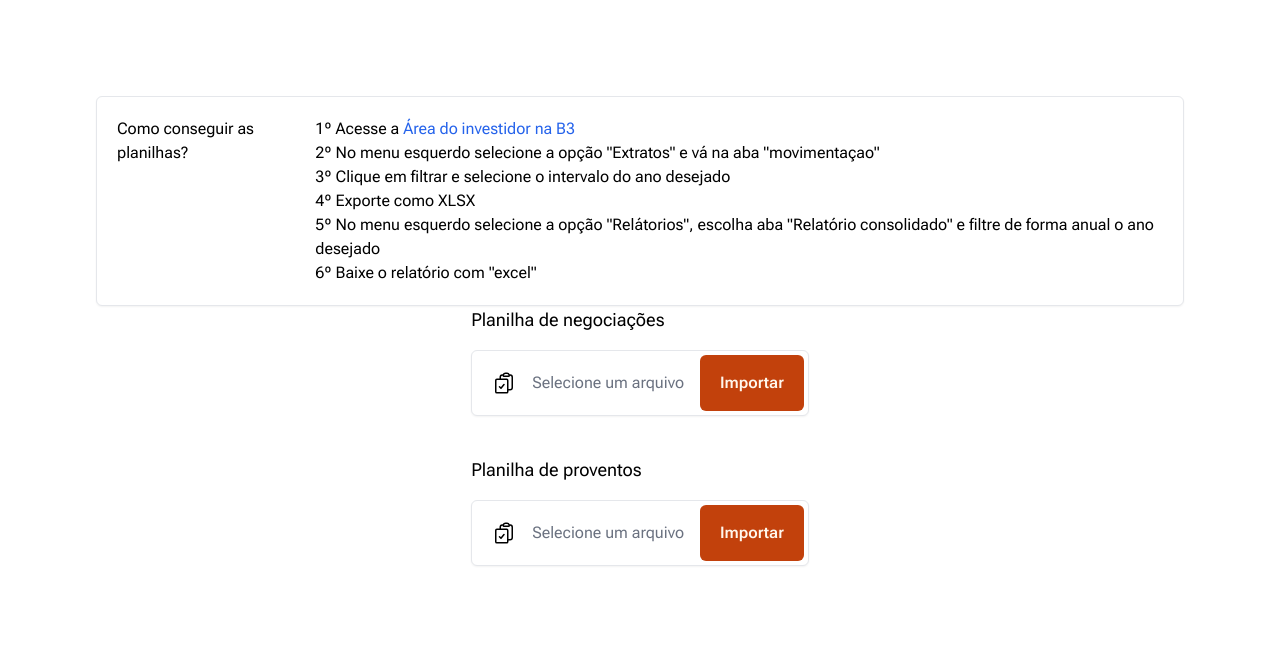
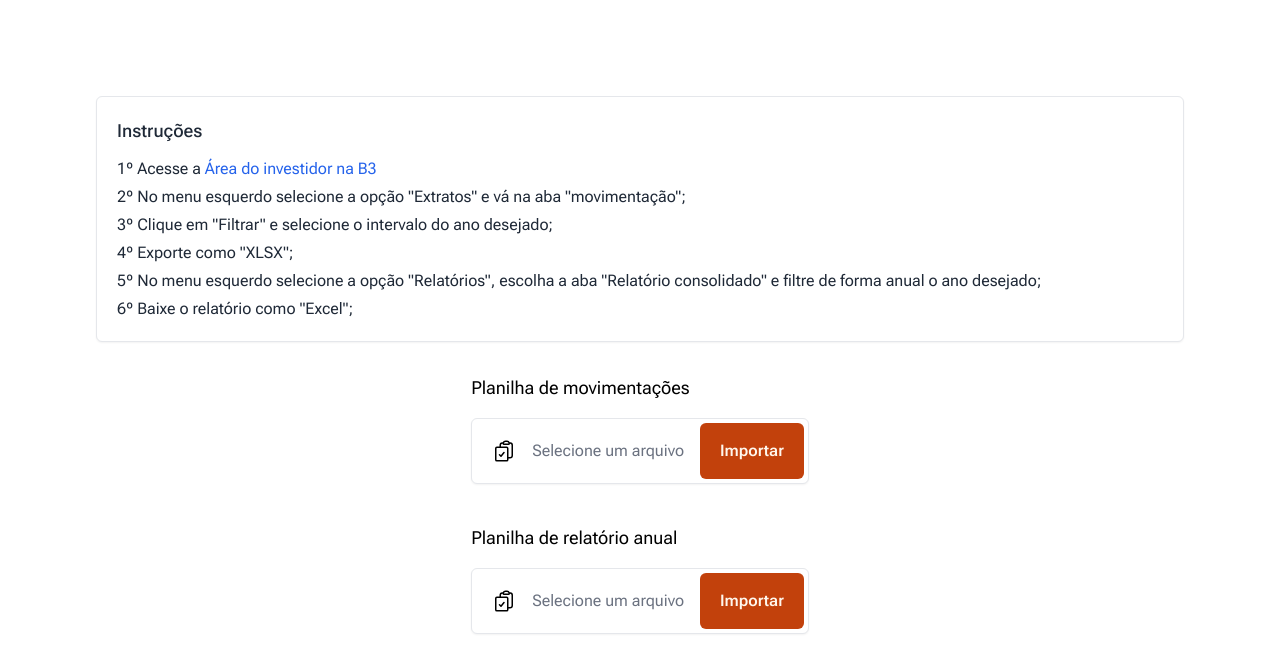
Before and after one commit to BrunoBatalha/IRPF-Easy, a Next.js app: page / in a window 1280 px wide. Shown: the top 672 px of the page. Built offline with nearby package versions, Linux system fonts and the light colour scheme.

Commit message:
feat: add instructions

```diff
--- a/src/app/dados/page.tsx
+++ b/src/app/dados/page.tsx
@@ -120,12 +120,14 @@ export default function Home() {
                             <li>2º Selecione as opções  “Grupo 3 - Participações Societárias” e “Código 1 - Ações (inclusive as listadas em bolsa)”</li>
                         </ol>
 
-                        <span>Levando em conta a tabela a baixo, preencha:</span>
+                        <span>Levando em conta a tabela do menu {'"ações"'}, preencha:</span>
                         <ol>
                             <li>1º Em “código de negociação” coloque o Código;</li>
                             <li>2º Em “CNPJ” coloque o CNPJ;</li>
                             <li>3º Em “Discriminação” coloque o “Discriminante”;</li>
                             <li>4º Em “Valor em 31/12/(ultimo ano) R$” coloque o Custo médio total;</li>
+                            <li>5º Clique em {'"INCLUIR REND. ISENTO"'} coloque o valor de Rendimentos;</li>
+                            <li>6º Clique em {'"INCLUIR REND. EXCLUSIVO"'} coloque o valor de Juros sobre capital próprio;</li>
                         </ol>
                     </div>
                 </Card>
--- a/src/app/page.tsx
+++ b/src/app/page.tsx
@@ -63,28 +63,28 @@ export default function Page() {
 
   return (
     <main className="min-h-screen p-24">
-      <Card>
-        Como conseguir as planilhas?
+      <Card className="flex-col gap-3 mb-8 text-gray-800">
+        <h1 className="text-lg font-medium">Instruções</h1>
         <ol>
-          <li>1º Acesse a <a href="https://www.investidor.b3.com.br/" target="_blank" className="inline-flex text-blue-600 hover:text-blue-900 hover:underline">Área do investidor na B3</a></li>
-          <li>2º No menu esquerdo selecione a opção &quot;Extratos&quot; e vá na aba &quot;movimentaçao&quot;</li>
-          <li>3º Clique em filtrar e selecione o intervalo do ano desejado</li>
-          <li>4º Exporte como XLSX</li>
-          <li>5º No menu esquerdo selecione a opção &quot;Relátorios&quot;, escolha aba &quot;Relatório consolidado&quot; e filtre de forma anual o ano desejado</li>
-          <li>6º Baixe o relatório com &quot;excel&quot;</li>
+          <li className="mb-1">1º Acesse a <a href="https://www.investidor.b3.com.br/" target="_blank" className="inline-flex text-blue-600 hover:text-blue-900 hover:underline">Área do investidor na B3</a></li>
+          <li className="mb-1">2º No menu esquerdo selecione a opção &quot;Extratos&quot; e vá na aba &quot;movimentação&quot;;</li>
+          <li className="mb-1">3º Clique em &quot;Filtrar&quot; e selecione o intervalo do ano desejado;</li>
+          <li className="mb-1">4º Exporte como &quot;XLSX&quot;;</li>
+          <li className="mb-1">5º No menu esquerdo selecione a opção &quot;Relatórios&quot;, escolha a aba &quot;Relatório consolidado&quot; e filtre de forma anual o ano desejado;</li>
+          <li>6º Baixe o relatório como &quot;Excel&quot;;</li>
         </ol>
       </Card>
 
       <div className="flex place-items-center gap-10 flex-col">
         <section>
-          <div className="text-lg mb-4">Planilha de negociações</div>
+          <div className="text-lg mb-4">Planilha de movimentações</div>
           <Card className="!p-1 max-w-max">
             <InputFile onChange={onChangeFileStockAndFiis} value={fileStocksAndFiis} labelId="fileStock" />
           </Card>
         </section>
 
         <section>
-          <div className="text-lg mb-4">Planilha de proventos</div>
+          <div className="text-lg mb-4">Planilha de relatório anual</div>
           <Card className="!p-1 max-w-max">
             <InputFile onChange={onChangeFileIncome} value={fileIncome} labelId="fileIncome" />
           </Card>
```
